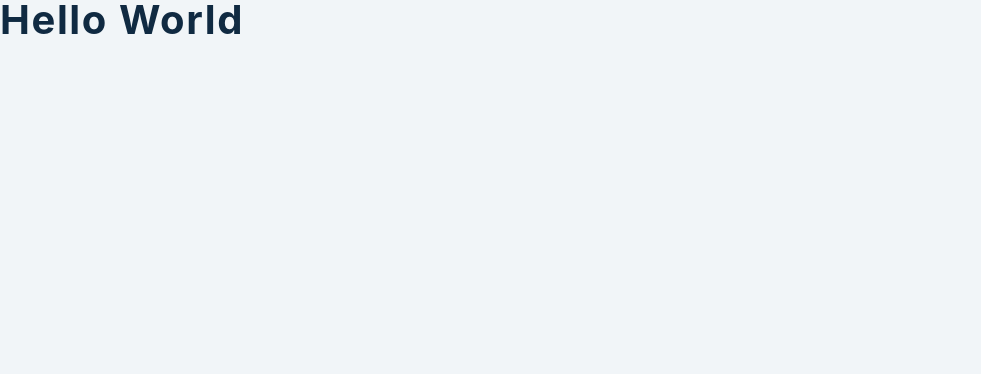
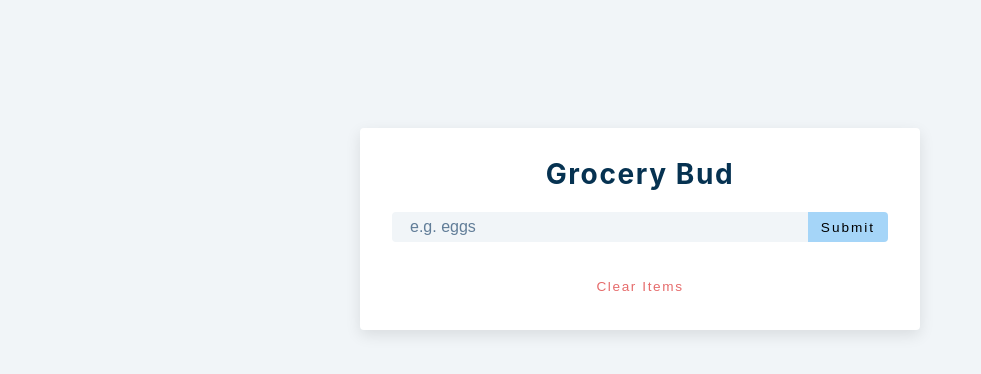
Before and after one commit to patricio0312rev/react-grocery-bud, a React (Create React App) app: page / in a window 1280 px wide. Shown: the top 374 px of the page, without its empty margins (0-981 px from the left). Built offline with nearby package versions, Linux system fonts and the light colour scheme.

Commit message:
Creando estructura inicial en App.js

```diff
--- a/src/App.js
+++ b/src/App.js
@@ -1,9 +1,39 @@
+import { useState } from "react";
+import List from "./components/list.component";
+import Alert from './components/alert.component';
 
 function App() {
+  const [name, setName] = useState('');
+  const [list, setList] = useState('');
+  const [isEditing, setIsEditing] = useState(false);
+  const [editId, setEditId] = useState(null);
+  const [alert, setAlert] = useState({ show: false, msg: '', type: '' });
+
+  const handleSubmit = (e) => {
+    e.preventDefault();
+    console.log('hello');
+  }
+
   return (
-    <div className="App">
-      <h2>Hello World</h2>
-    </div>
+    <section className="section-center">
+      <form className="grocery-form" onSubmit={handleSubmit}>
+        {alert.show && <Alert />}
+
+        <h3>Grocery Bud</h3>
+
+        <div className="form-control">
+          <input type="text" className="grocery" placeholder="e.g. eggs" value={name} onChange={(e) => setName(e.target.value)} />
+          <button type="submit" className="submit-btn">
+            { isEditing ? 'Edit' : 'Submit' }
+          </button>
+        </div>
+      </form>
+
+      <div className="grocery-container">
+        <List />
+        <button className="clear-btn">Clear Items</button>
+      </div>
+    </section>
   );
 }
 
--- a/src/components/alert.component.jsx
+++ b/src/components/alert.component.jsx
@@ -0,0 +1,11 @@
+import React from 'react';
+
+const Alert = () => {
+    return (
+        <div>
+
+        </div>
+    );
+}
+
+export default Alert;
--- a/src/components/list.component.jsx
+++ b/src/components/list.component.jsx
@@ -0,0 +1,11 @@
+import React from 'react';
+
+const List = () => {
+    return (
+        <div>
+
+        </div>
+    );
+}
+
+export default List;
```
